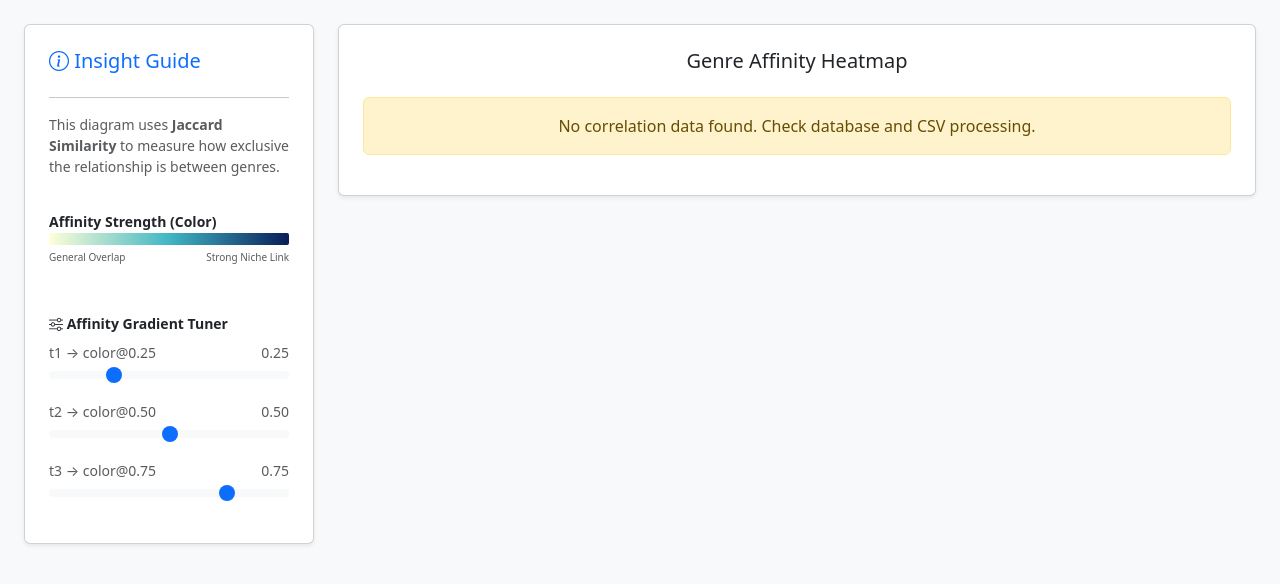
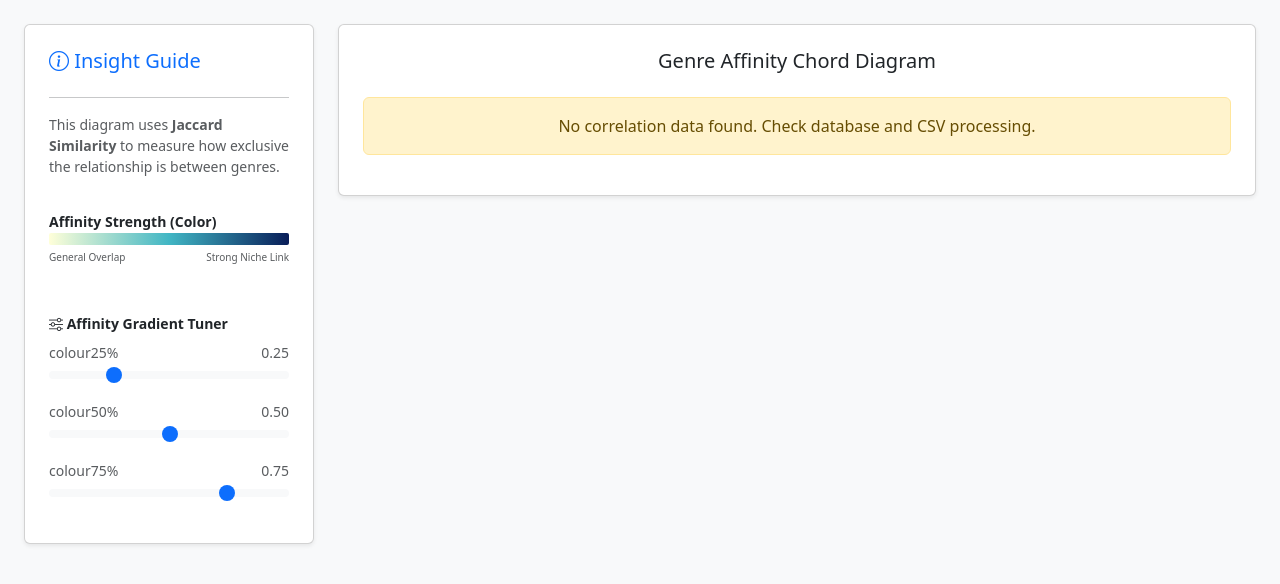
Before and after one commit to ianL123/COMP0022-database_project, a Flask app: page /task3 in a window 1280 px wide. Shown: the part 56-640 px from the top of the page. Run offline with Flask 3, Linux system fonts and the light colour scheme.

Commit message:
T3:page wording adjustment

```diff
--- a/templates/task3.html
+++ b/templates/task3.html
@@ -87,7 +87,7 @@
 
                         <div class="mb-2">
                             <div class="d-flex justify-content-between">
-                                <span class="text-muted small">t1 → color@0.25</span>
+                                <span class="text-muted small">colour25%</span>
                                 <span class="text-muted small"><span id="t1Val">0.25</span></span>
                             </div>
                             <input id="t1" type="range" min="0" max="0.98" step="0.01" value="0.25" class="form-range">
@@ -95,7 +95,7 @@
 
                         <div class="mb-2">
                             <div class="d-flex justify-content-between">
-                                <span class="text-muted small">t2 → color@0.50</span>
+                                <span class="text-muted small">colour50%</span>
                                 <span class="text-muted small"><span id="t2Val">0.50</span></span>
                             </div>
                             <input id="t2" type="range" min="0" max="0.99" step="0.01" value="0.50" class="form-range">
@@ -103,7 +103,7 @@
 
                         <div class="mb-2">
                             <div class="d-flex justify-content-between">
-                                <span class="text-muted small">t3 → color@0.75</span>
+                                <span class="text-muted small">colour75%</span>
                                 <span class="text-muted small"><span id="t3Val">0.75</span></span>
                             </div>
                             <input id="t3" type="range" min="0" max="0.99" step="0.01" value="0.75" class="form-range">
@@ -114,7 +114,7 @@
 
             <div class="col-md-9">
                 <div class="card shadow-sm p-4 text-center">
-                    <h5 class="text-dark mb-4">Genre Affinity Heatmap</h5>
+                    <h5 class="text-dark mb-4">Genre Affinity Chord Diagram</h5>
 
                     <div id="chord-chart"></div>
 
```
